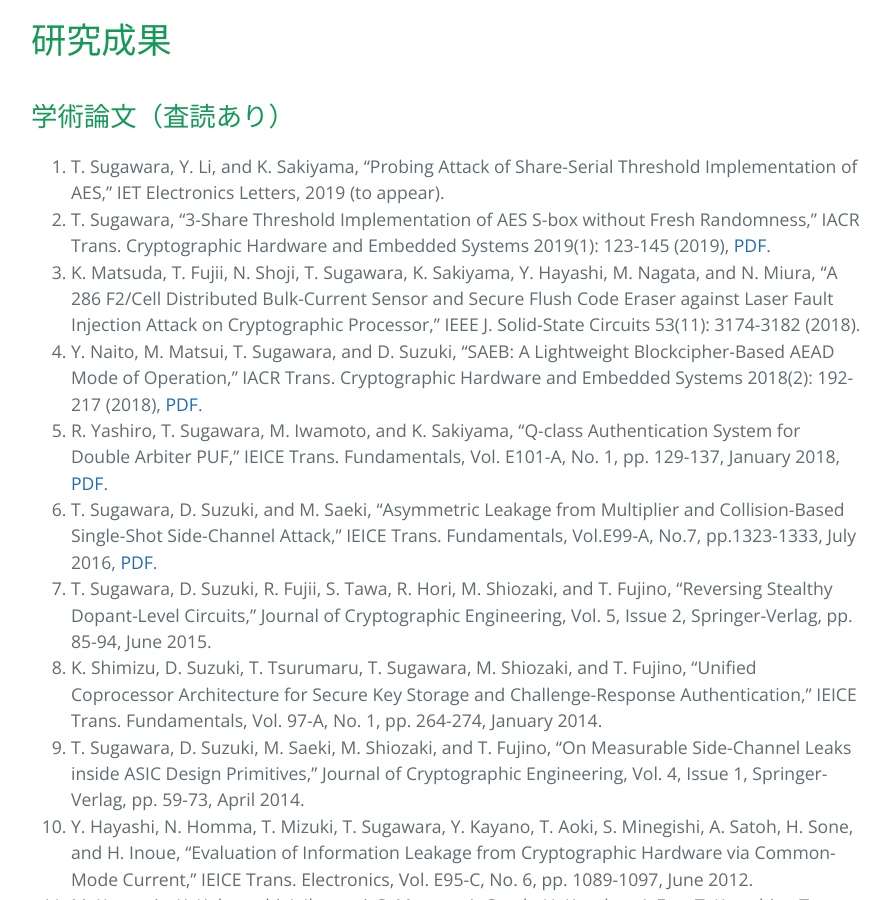
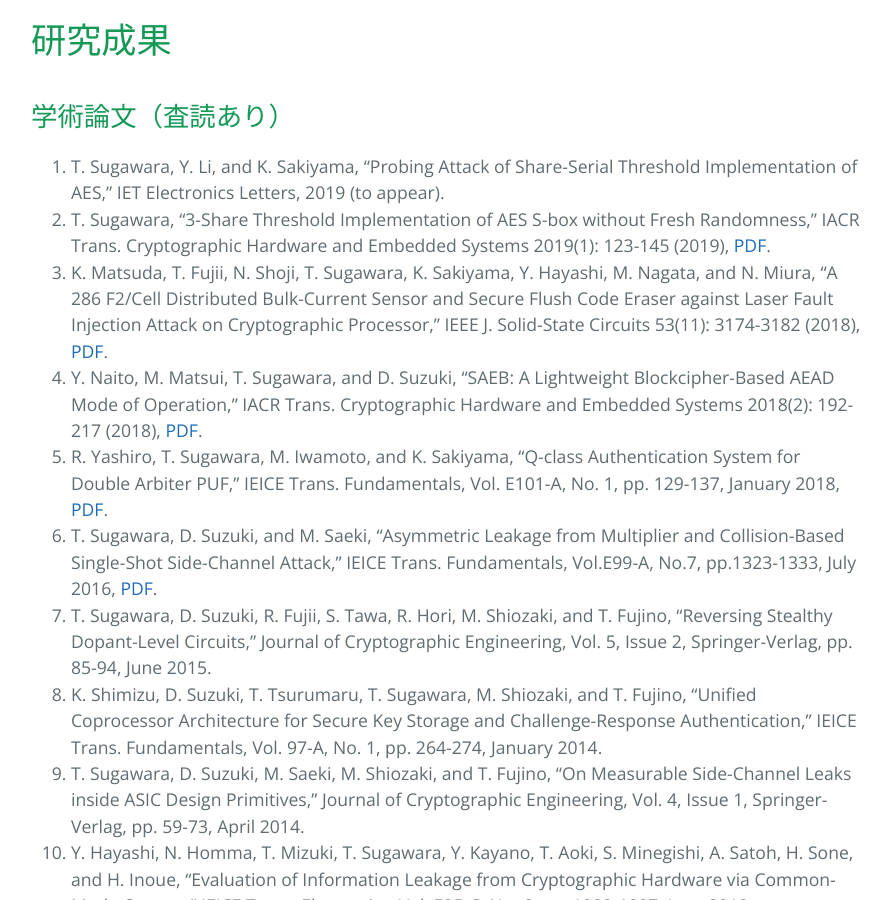
Before and after one commit to sugawara-bbbb/weblab, a Jekyll site: the page built from publication.md, in a window 1280 px wide and 900 px high, scrolled down 402 px. Shown: the whole window, without its empty margins (193-1084 px from the left). Built offline with Jekyll 4.4.1, drawn with Linux system fonts in a browser that asks for light colours; our own code applies the rules of GitHub Pages for plain Markdown files.

Commit message:
PDF へのリンクを追加

```diff
--- a/publication.md
+++ b/publication.md
@@ -11,7 +11,7 @@ layout: default
 
 1. T. Sugawara, Y. Li, and K. Sakiyama, "Probing Attack of Share-Serial Threshold Implementation of AES," IET Electronics Letters, 2019 (to appear).
 1. T. Sugawara, "3-Share Threshold Implementation of AES S-box without Fresh Randomness,"  IACR Trans. Cryptographic Hardware and Embedded Systems 2019(1): 123-145 (2019), [PDF](https://tches.iacr.org/index.php/TCHES/article/download/7336/6508/).
-1. K. Matsuda, T. Fujii, N. Shoji, T. Sugawara, K. Sakiyama, Y. Hayashi, M. Nagata, and N. Miura, "A 286 F2/Cell Distributed Bulk-Current Sensor and Secure Flush Code Eraser against Laser Fault Injection Attack on Cryptographic Processor," IEEE J. Solid-State Circuits 53(11): 3174-3182 (2018).
+1. K. Matsuda, T. Fujii, N. Shoji, T. Sugawara, K. Sakiyama, Y. Hayashi, M. Nagata, and N. Miura, "A 286 F2/Cell Distributed Bulk-Current Sensor and Secure Flush Code Eraser against Laser Fault Injection Attack on Cryptographic Processor," IEEE J. Solid-State Circuits 53(11): 3174-3182 (2018), [PDF](http://www.lib.kobe-u.ac.jp/repository/90005512.pdf).
 1. Y. Naito, M. Matsui, T. Sugawara, and D. Suzuki, “SAEB: A Lightweight Blockcipher-Based AEAD Mode of Operation,” IACR Trans. Cryptographic Hardware and Embedded Systems 2018(2): 192-217 (2018), [PDF](https://tches.iacr.org/index.php/TCHES/article/view/885).
 1. R. Yashiro, T. Sugawara, M. Iwamoto, and K. Sakiyama, “Q-class Authentication System for Double Arbiter PUF,” IEICE Trans. Fundamentals, Vol. E101-A, No. 1, pp. 129-137, January 2018, [PDF](http://id.nii.ac.jp/1438/00008861/).
 1. T. Sugawara, D. Suzuki, and M. Saeki, “Asymmetric Leakage from Multiplier and Collision-Based Single-Shot Side-Channel Attack,” IEICE Trans. Fundamentals, Vol.E99-A, No.7, pp.1323-1333, July 2016, [PDF](http://id.nii.ac.jp/1438/00008860/).
```
